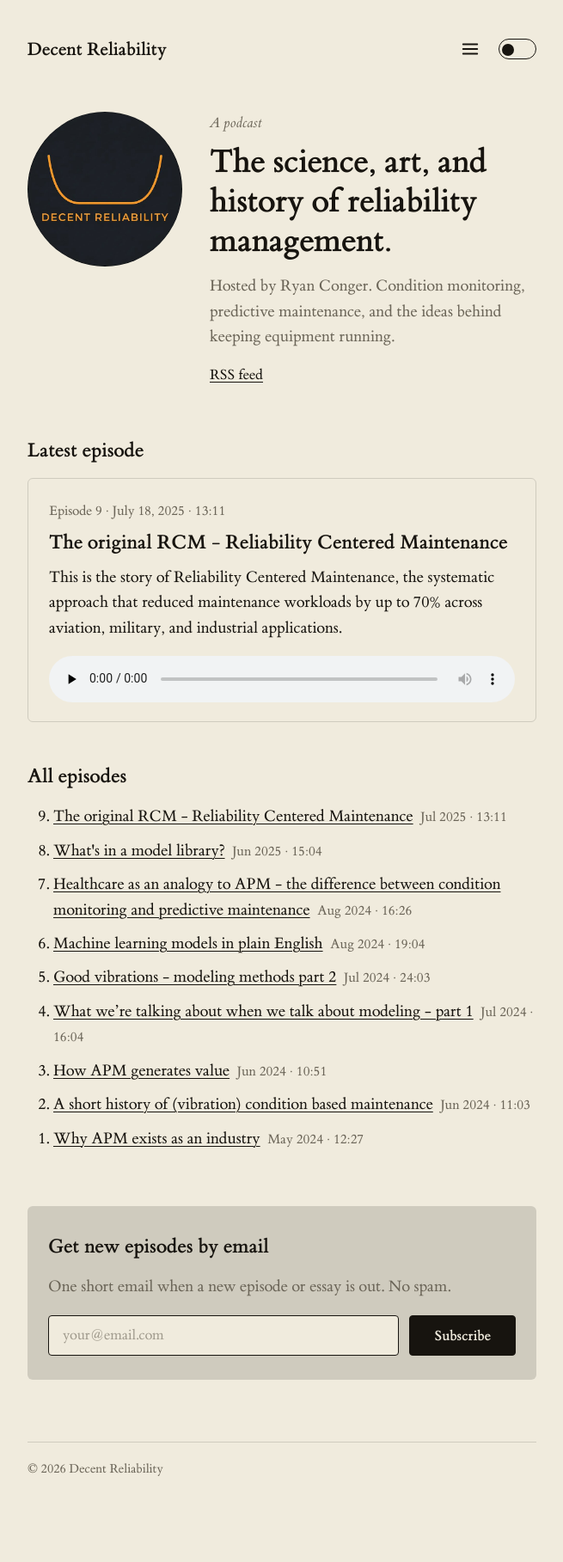
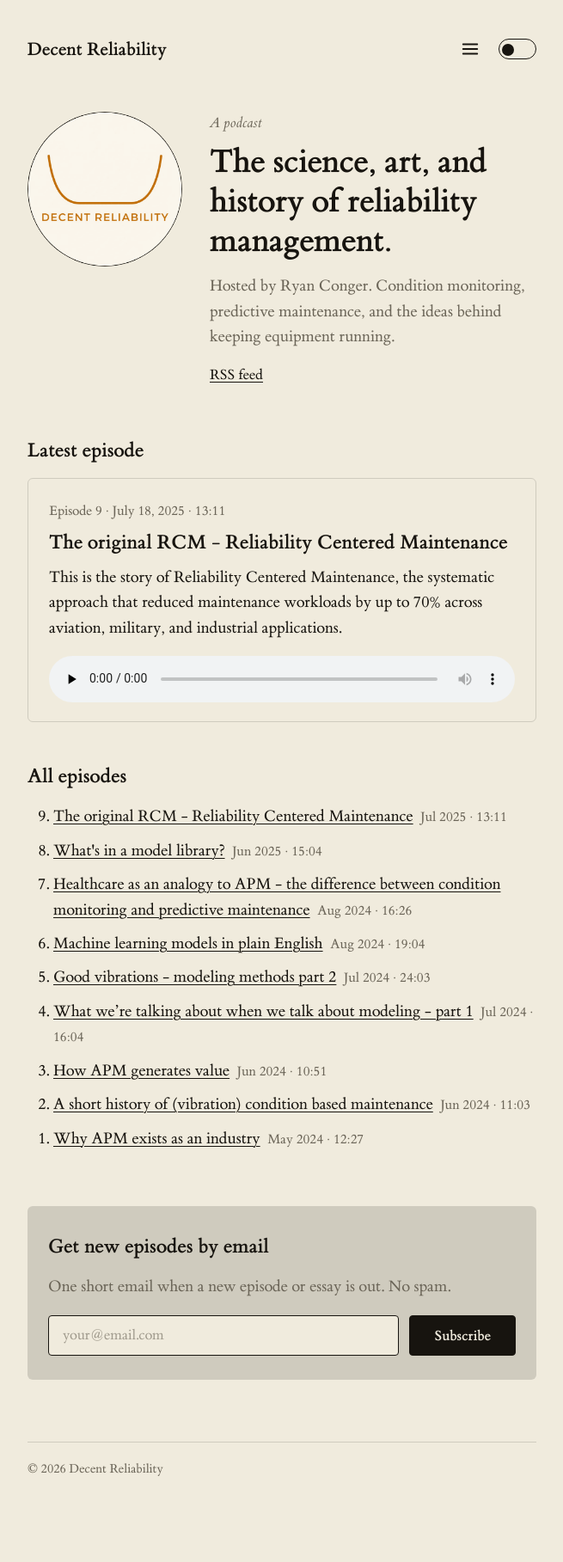
Before and after one commit to raconger/decentreliability, a Jekyll site: the page built from index.html, in a window 1280 px wide. Shown: the whole page at 86% size, without its empty margins (312-967 px from the left). Built offline with Jekyll 4.4.1, drawn with Linux system fonts in a browser that asks for light colours.

Commit message:
Add a light-mode version of the podcast logo
Cream fill with a darker orange (#c06a00) so the curve and wordmark keep
contrast on the light page; the dark original still shows in dark mode.

Co-Authored-By: Claude Opus 5.5 <noreply@anthropic.com>

```diff
--- a/index.html
+++ b/index.html
@@ -5,7 +5,8 @@ layout: default
 {% assign latest = episodes | first %}
 
 <section class="podcast-hero">
-  <img class="cover" src="{{ site.podcast.cover }}" alt="Decent Reliability cover art: a bathtub failure-rate curve" width="180" height="180">
+  <img class="cover cover-light" src="/assets/cover-light.png" alt="Decent Reliability cover art: a bathtub failure-rate curve" width="180" height="180">
+  <img class="cover cover-dark" src="{{ site.podcast.cover }}" alt="Decent Reliability cover art: a bathtub failure-rate curve" width="180" height="180">
   <div>
     <span class="kicker">A podcast</span>
     <h1>The science, art, and history of reliability management.</h1>
--- a/style.css
+++ b/style.css
@@ -180,6 +180,11 @@ html[data-theme="dark"] .theme-toggle .knob {
   border-radius: 50%;
   flex-shrink: 0;
 }
+
+/* swap logo with the theme toggle */
+.podcast-hero .cover-dark { display: none; }
+html[data-theme="dark"] .podcast-hero .cover-light { display: none; }
+html[data-theme="dark"] .podcast-hero .cover-dark { display: block; }
 
 .podcast-hero h1 {
   font-family: var(--serif);
```
Also changed, not shown: assets/cover-light.png (added).
